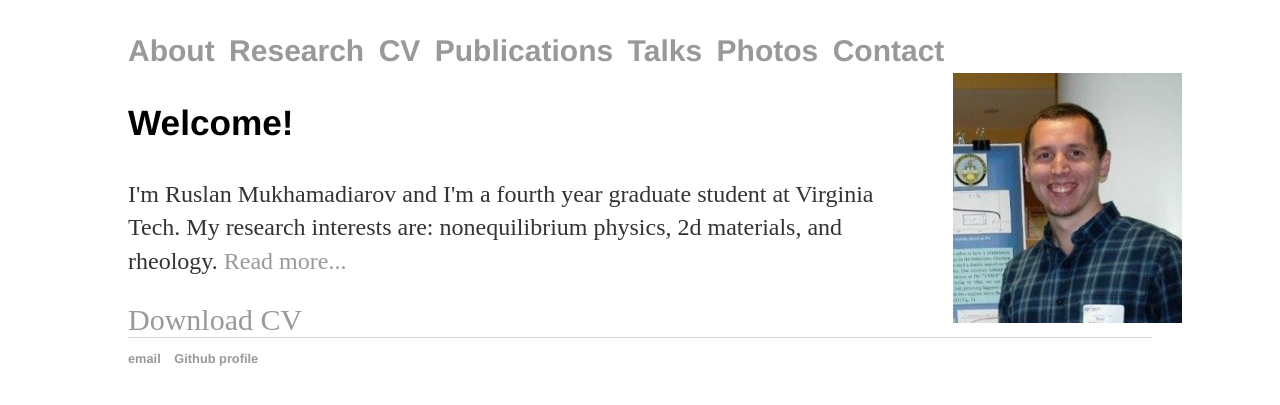
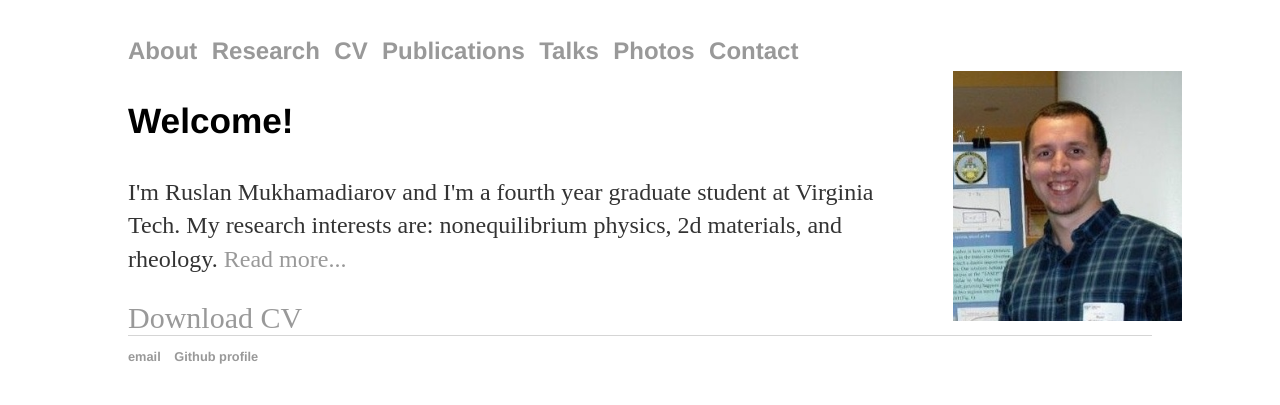
Before and after one commit to RusFortunat/mukhamadiarov, a Jekyll site: the page built from index.html, in a window 1280 px wide. Shown: the top 405 px of the page. Built offline with Jekyll 4.4.1, drawn with Linux system fonts in a browser that asks for light colours.

Commit message:
Update default.html

```diff
--- a/_layouts/default.html
+++ b/_layouts/default.html
@@ -11,13 +11,13 @@
   <body>
     <nav>
 <ul>
-<li><a style="font-size:30px" href="/about">About</a></li>
-<li><a style="font-size:30px" href="/research">Research</a></li>
-<li><a style="font-size:30px" href="/CV">CV</a></li>
-<li><a style="font-size:30px" href="/publications">Publications</a></li>
-<li><a style="font-size:30px" href="/talks">Talks</a></li>
-<li><a style="font-size:30px" href="/photos">Photos</a></li>
-<li><a style="font-size:30px" href="/photos">Contact</a></li>
+<li><a style="font-size:24px" href="/about">About</a></li>
+<li><a style="font-size:24px" href="/research">Research</a></li>
+<li><a style="font-size:24px" href="/CV">CV</a></li>
+<li><a style="font-size:24px" href="/publications">Publications</a></li>
+<li><a style="font-size:24px" href="/talks">Talks</a></li>
+<li><a style="font-size:24px" href="/photos">Photos</a></li>
+<li><a style="font-size:24px" href="/photos">Contact</a></li>
 </ul>
     </nav>
 <div class="container">
```
